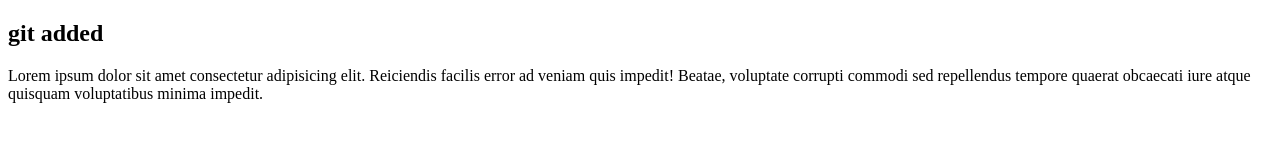
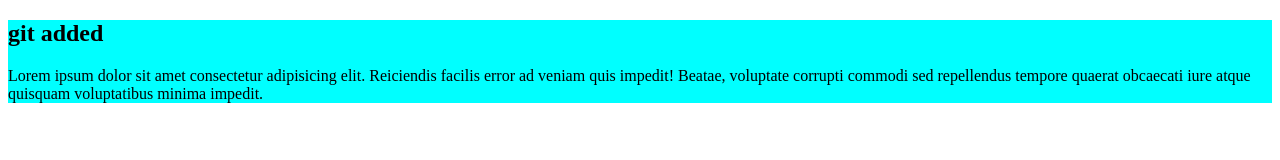
Before and after one commit to jakariya0241/jakariya0241, a plain HTML site: page index.html in a window 1280 px wide. Drawn offline with Linux system fonts and the light colour scheme.

Commit message:
first github repo

```diff
--- a/index.html
+++ b/index.html
@@ -4,6 +4,7 @@
     <meta charset="UTF-8">
     <meta name="viewport" content="width=device-width, initial-scale=1.0">
     <title>first github repo</title>
+    <link rel="stylesheet" href="style/style.css">
 </head>
 <body>
  <div>
--- /dev/null
+++ b/style/style.css
@@ -0,0 +1,3 @@
+div{
+    background-color: aqua;
+}
```
